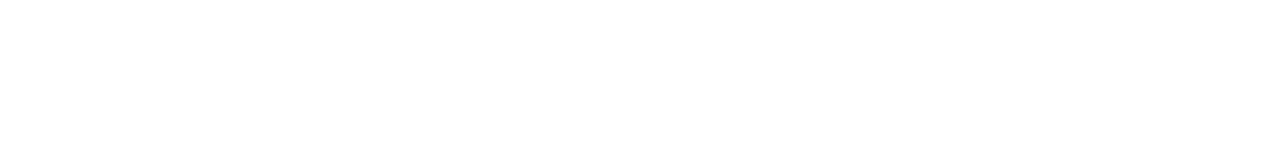
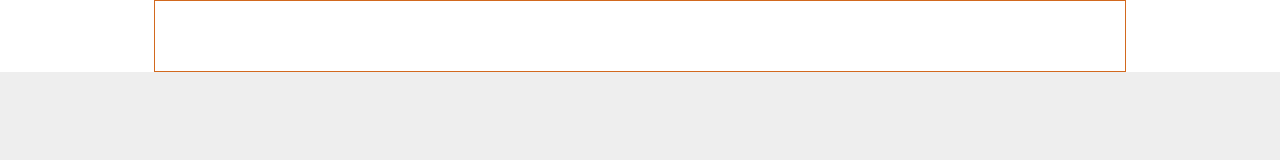
Before and after one commit to mjalloh1/startup-landing-clone, a plain HTML site: page index.html in a window 1280 px wide. Drawn offline with Linux system fonts and the light colour scheme.

Commit message:
added nav

```diff
--- a/css/style.css
+++ b/css/style.css
@@ -0,0 +1,14 @@
+body {
+    background-color: #eee;
+      }
+div {
+    border: 1px solid Chocolate;
+}
+.top-navigation {
+    background-color: #fff;
+}
+.top-navigation > .content {
+    width: 970px;
+    height: 70px;
+    margin: 0 auto;
+}
--- a/index.html
+++ b/index.html
@@ -7,6 +7,8 @@
 	<title>Document</title>
 </head>
 <body>
-
+	<nav class="top-navigation">
+        <div class="content"></div>
+    </nav>
 </body>
 </html>
```
